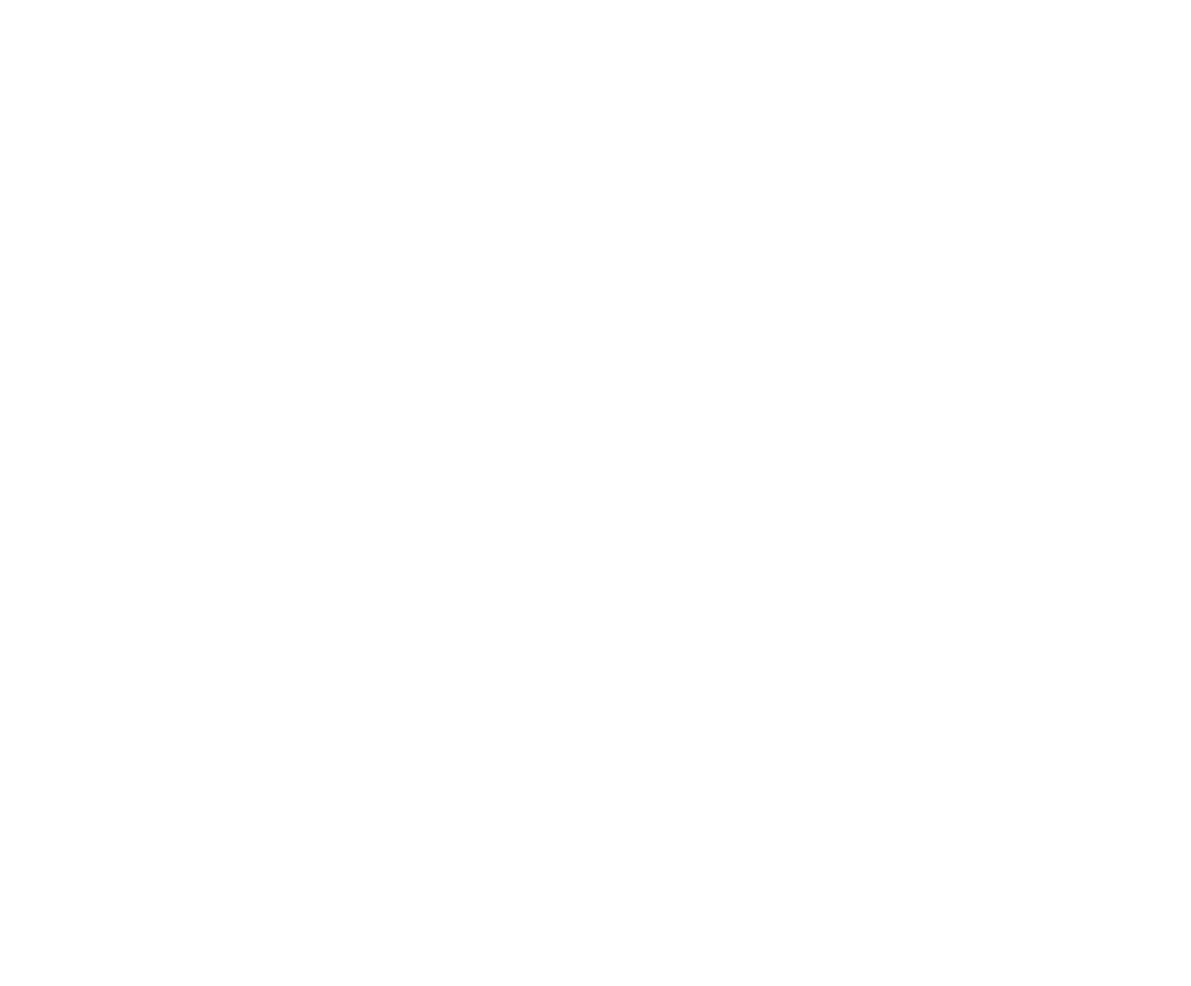
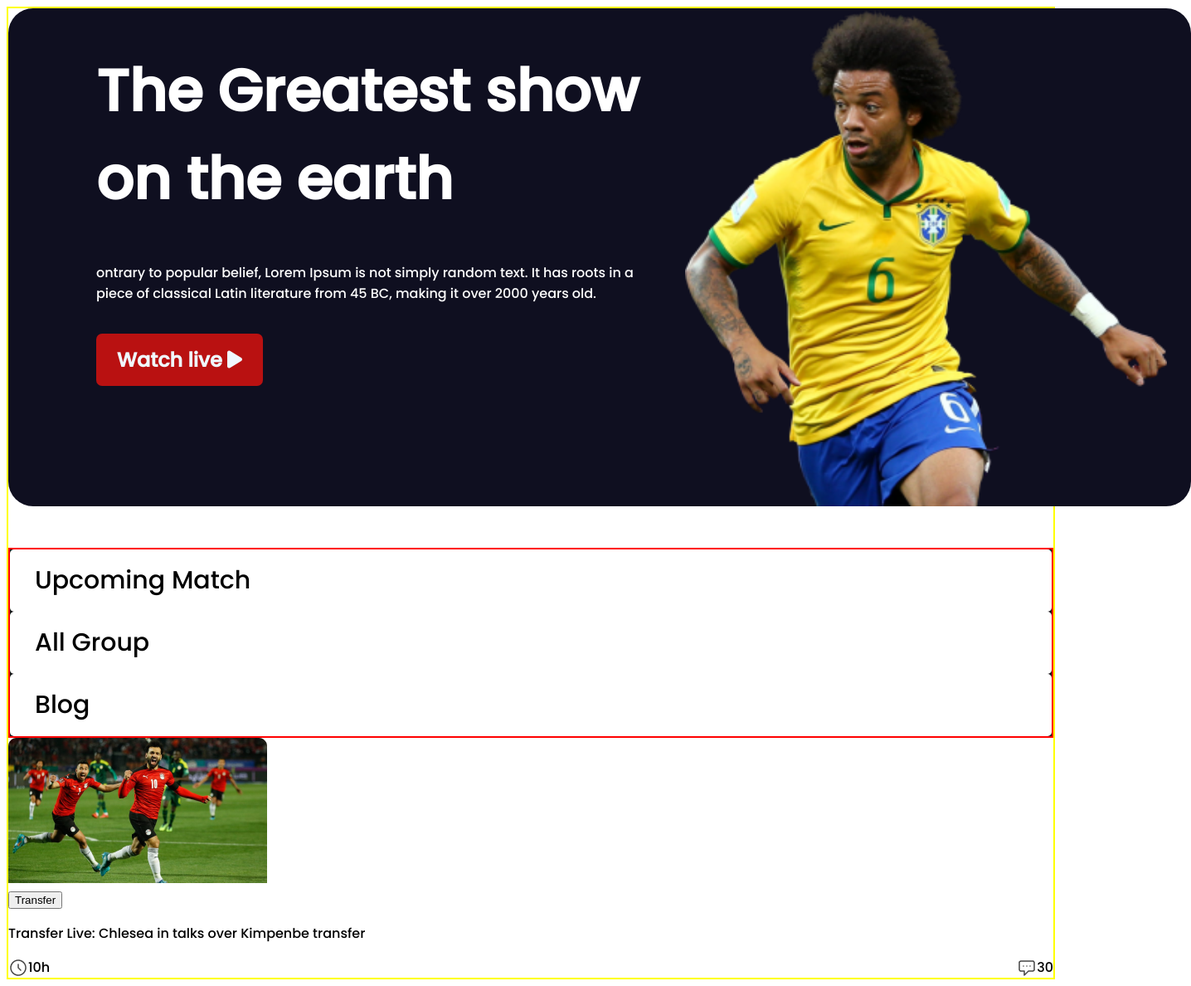
Before and after one commit to Meghomoy/responsive-layout-assign2, a plain HTML site: page index.html in a window 1280 px wide. Shown: the whole page at 83% size, 1436 px wide, since content can reach past the window. Before the commit the page ends 800 px from the top, so only its background shows below. Drawn offline with Linux system fonts and the light colour scheme.

Commit message:
addded banner and blogs

```diff
--- a/index.html
+++ b/index.html
@@ -6,10 +6,60 @@
     <meta http-equiv="X-UA-Compatible" content="IE=edge">
     <meta name="viewport" content="width=S, initial-scale=1.0">
     <title>Document</title>
+    <link rel="stylesheet" href="styles/style.css">
+    <link rel="preconnect" href="https://fonts.googleapis.com">
+    <link rel="preconnect" href="https://fonts.gstatic.com" crossorigin>
+    <link href="https://fonts.googleapis.com/css2?family=Lobster&family=Poppins:wght@500&display=swap" rel="stylesheet">
+    <script src="https://kit.fontawesome.com/2154d6aa2c.js" crossorigin="anonymous"></script>
 </head>
 
 <body>
+    <header class="container">
 
+        <div class="banner-info">
+            <h1>The Greatest show on the earth</h1>
+            <p>ontrary to popular belief, Lorem Ipsum is not simply
+                random text. It has roots in a piece of classical Latin literature
+                from 45 BC, making it over 2000 years old.</p>
+            <a class="link-button" href="">Watch live <i class="fa fa-solid fa-play"></i></a>
+        </div>
+        <div class="banner-image">
+            <img src="assets/Banner Image.png" alt="">
+        </div>
+
+    </header>
+    <section class="blogs">
+        <div class="side-manu">
+            <a class="manu-button" href="">Upcoming Match</a>
+            <a class="manu-button" href="">All Group</a>
+            <a class="manu-button links" href="">Blog</a>
+        </div>
+        <div class="blog">
+            <div class="thumbnail">
+                <img src="assets/Blog Image.png" alt="">
+            </div>
+            <div class="blog-info">
+                <div> <button>Transfer</button>
+                    <p>Transfer Live: Chlesea in talks over Kimpenbe transfer</p>
+                </div>
+                <div class="video-duration">
+                    <div class="times">
+                        <img src="assets/Time Icon.png" alt="">
+                        <span>10h</span>
+                    </div>
+
+                    <div class="chats">
+                        <img src="assets/Chat Icon.png" alt="">
+                        <span>30</span>
+                    </div>
+
+
+                </div>
+
+            </div>
+        </div>
+
+    </section>
 </body>
 
 </html>
--- /dev/null
+++ b/styles/style.css
@@ -0,0 +1,95 @@
+body {
+
+    /* width: 1400px; */
+    background-color: #FFFFFF;
+
+    justify-content: center;
+    border: 2px solid yellow;
+    font-family: 'Poppins', sans-serif;
+}
+
+/* banner style ... */
+.container {
+    background-color: rgb(15, 15, 32);
+    width: 1320px;
+    height: 600px;
+    display: flex;
+    border-radius: 30px;
+    padding-left: 106px;
+}
+
+.banner-info {
+    color: white;
+    width: 50%;
+    margin-right: 50px;
+}
+
+.banner-info h1 {
+    font-size: 70px;
+    font-weight: 700;
+}
+
+.banner-info p {
+    font-size: 16px;
+    margin-bottom: 50px;
+}
+
+.banner-info .link-button {
+    text-decoration: none;
+    background-color: rgb(185, 17, 17);
+    padding: 15px 25px;
+    border-radius: 7px;
+    color: aliceblue;
+    font-weight: 700;
+    font-size: 24px;
+
+}
+
+.banner-image img {
+    height: 600px;
+    width: 581px;
+
+
+
+}
+
+/* blog-section style ............. */
+.blogs {
+    margin-top: 50px;
+}
+
+.side-manu {
+    display: flex;
+    flex-direction: column;
+    background-color: rgb(16, 16, 19);
+    border: 2px solid red;
+}
+
+.manu-button {
+    color: black;
+    background-color: white;
+    font-size: 30px;
+    padding: 15px 30px;
+    text-decoration: none;
+    border-radius: 5px;
+
+
+}
+
+/* blogs duration and chating styles ............. */
+
+.video-duration {
+    display: flex;
+
+    justify-content: space-between;
+}
+
+.times {
+    display: flex;
+    align-items: center;
+}
+
+.chats {
+    display: flex;
+    align-items: center;
+}
```
